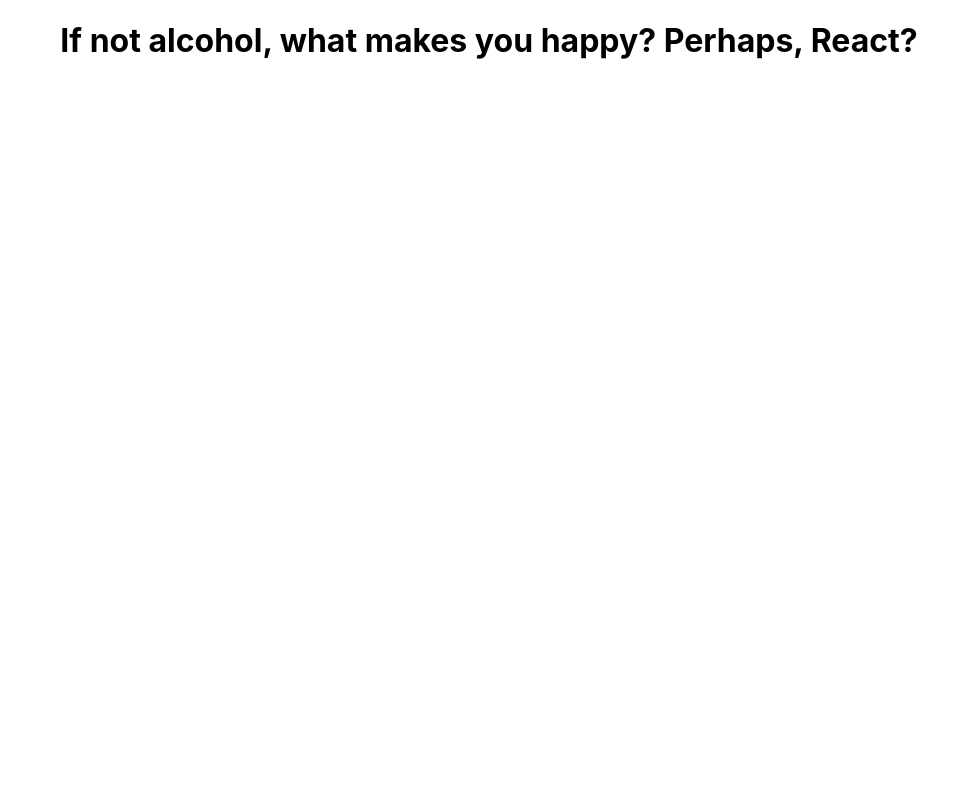
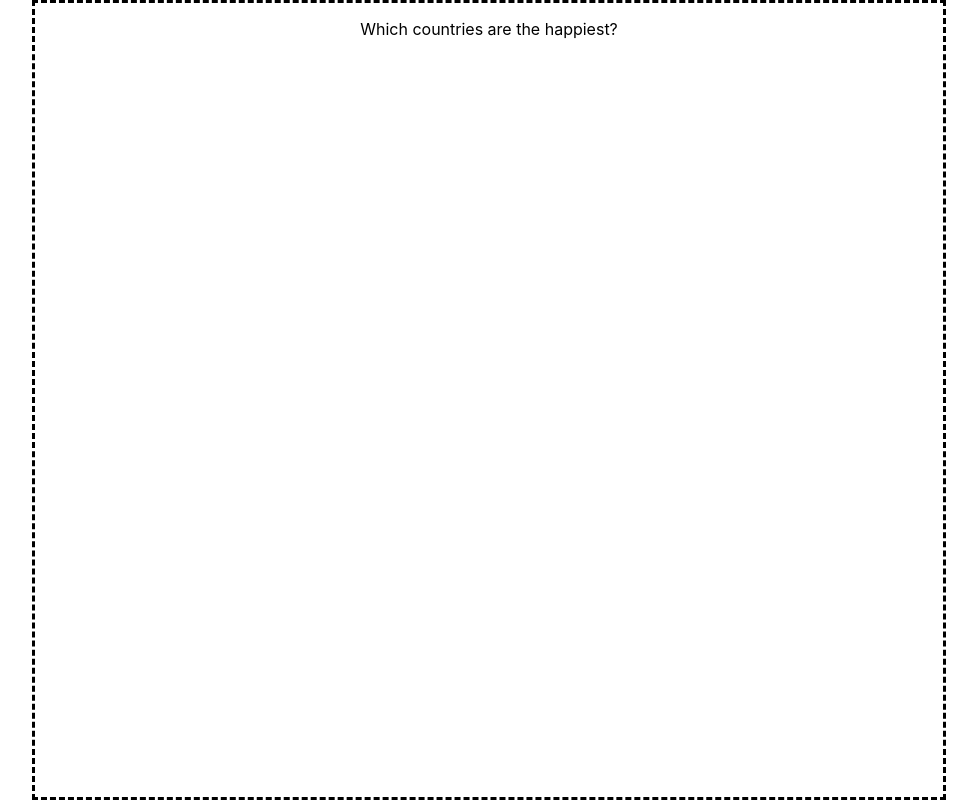
Before and after one commit to com-480-data-visualization/datavis-project-2022-notafootballteam, a React (Create React App) app in the folder web/: page / in a window 1280 px wide. Shown: the top 800 px of the page, without its empty margins (151-1128 px from the left). Built offline with nearby package versions, Linux system fonts and the light colour scheme.

Commit message:
Structure

```diff
--- a/web/src/App.css
+++ b/web/src/App.css
@@ -28,6 +28,55 @@
   color: #61dafb;
 }
 
+.container {
+  display: grid;
+  grid-template-columns: 1fr 5fr 1fr;
+  grid-template-rows: 100vh 100vh 100vh 100vh;
+  grid-template-areas:
+    ". page-1 ."
+    ". page-2 ."
+    ". page-3 ."
+    ". page-4 ."
+}
+
+.page {
+  border-style: dashed;
+}
+
+.page-1 {
+  grid-area: page-1;
+
+  grid-template-rows: 20vh 1fr 1fr;
+  grid-template-areas:
+    "title"
+    "chart"
+    "text";
+}
+
+.page-1-title {
+  grid-area: title;
+}
+
+.page-1-chart {
+  grid-area: chart;
+}
+
+.page-1-text {
+  grid-area: text;
+}
+
+.page-2 {
+  grid-area: page-2;
+}
+
+.page-3 {
+  grid-area: page-3;
+}
+
+.page-4 {
+  grid-area: page-4;
+}
+
 @keyframes App-logo-spin {
   from {
     transform: rotate(0deg);
--- a/web/src/App.js
+++ b/web/src/App.js
@@ -1,10 +1,19 @@
 import logo from './logo.svg';
 import './App.css';
+// import img from './images';
 
 function App() {
   return (
     <div className="App">
-      <h1>If not alcohol, what makes you happy? Perhaps, React?</h1>
+      <div class="container">
+        <div class="page page-1">
+          <p class="page-1-title">Which countries are the happiest?</p>
+          {/* <img class="page-1-chart" src={img} /> */}
+        </div>
+        <div class="page page-2">hello2</div>
+        <div class="page page-3">hello3</div>
+        <div class="page page-4">hello4</div>
+      </div>
     </div>
   );
 }
```
